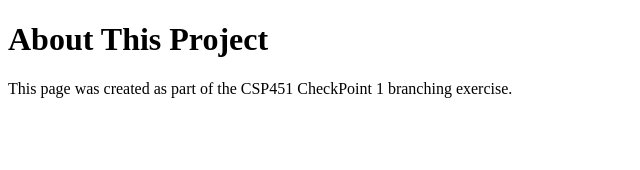
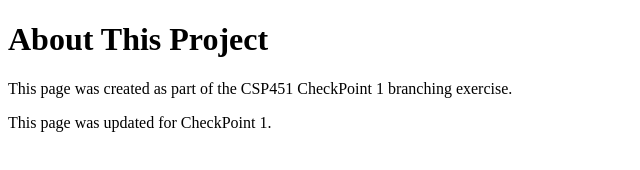
Before and after one commit to KristopherLeBlanc/CSP451-CheckPoint1-KristopherLeBlanc, a plain HTML site: page about.html in a window 1280 px wide. Shown: the whole page, without its empty margins (0-640 px from the left). Drawn offline with Linux system fonts and the light colour scheme.

```diff
--- a/about.html
+++ b/about.html
@@ -9,3 +9,5 @@
     <p>This page was created as part of the CSP451 CheckPoint 1 branching exercise.</p>
 </body>
 </html>
+
+<p>This page was updated for CheckPoint 1.</p>
```
